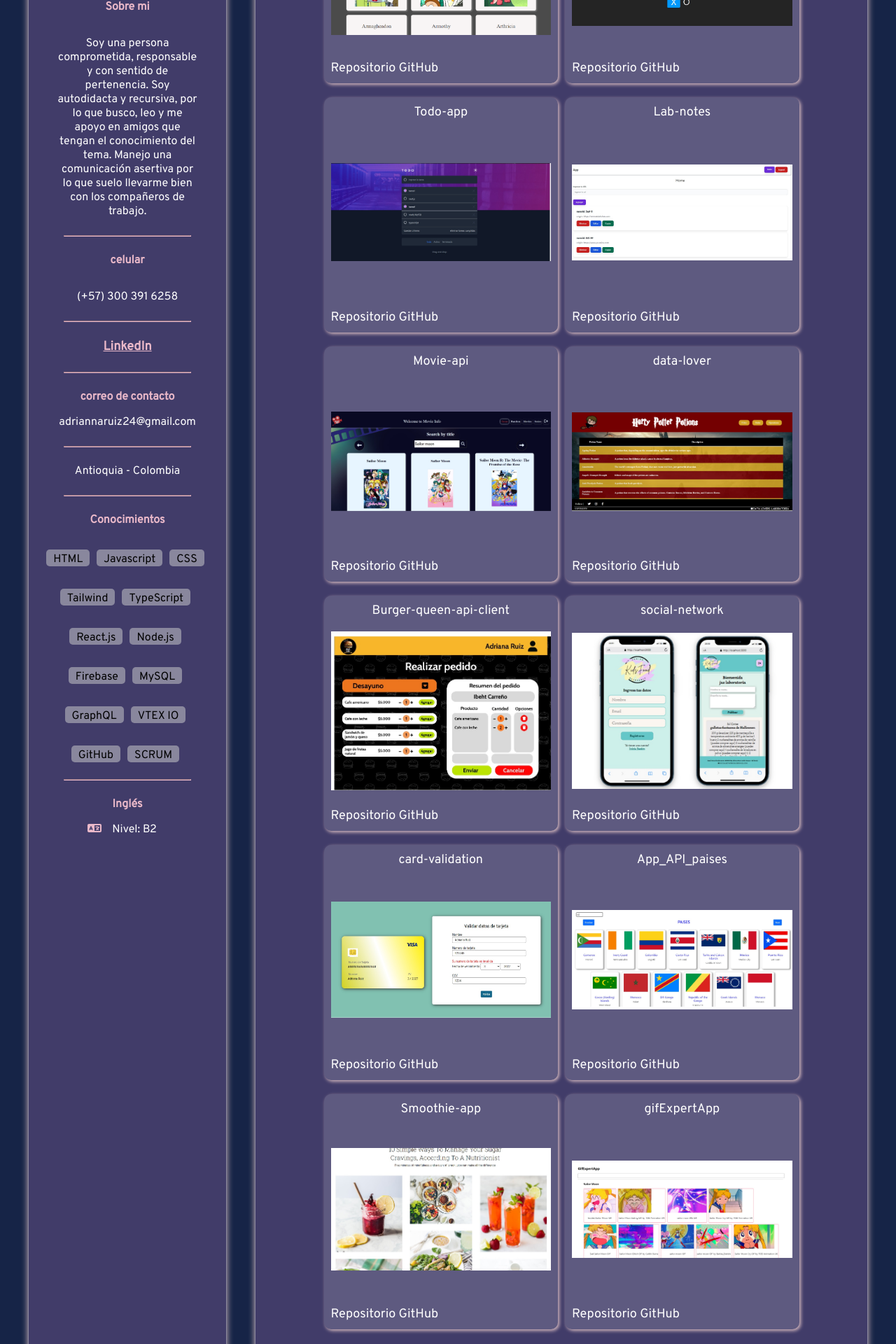
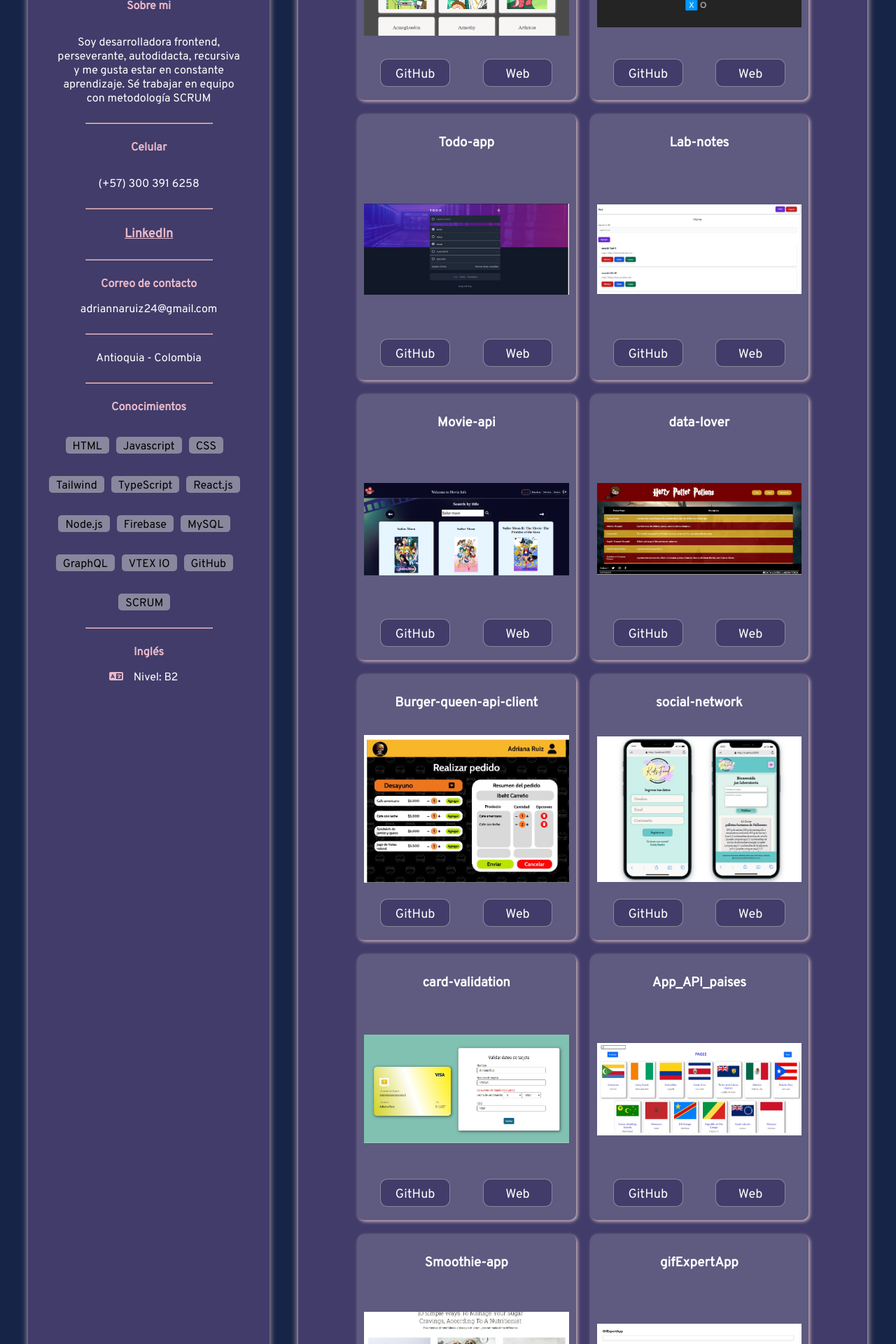
Before and after one commit to adrianamariaruiz/Portafolio, a React (Create React App) app: page /projects in a window 1280 px wide. Shown: the part 440-2360 px from the top of the page at 70% size. Built offline with nearby package versions, Linux system fonts and the light colour scheme.

Commit message:
agregando botones para visualizar pryectos y arreglando el responsive phone

```diff
--- a/src/Routes/Projects.jsx
+++ b/src/Routes/Projects.jsx
@@ -28,14 +28,9 @@ const Projects = () => {
               <nav>
                 <div className="list__projects">
                   <div className="list__projects--cards">
-                    <a
-                      href="https://app-rick-and-morty-graphql.netlify.app/"
-                      target="_blank"
-                      rel="noreferrer"
-                      className="projects__links"
-                    >
+                    <h3>
                       App Rick and Morty
-                    </a>
+                    </h3>
                     <div className="container__imagesProjects">
                       <a
                         href="https://app-rick-and-morty-graphql.netlify.app/"
@@ -56,20 +51,23 @@ const Projects = () => {
                         rel="noreferrer"
                         className="repo__links"
                       >
-                        Repositorio GitHub
+                        GitHub
+                      </a>
+                      <a
+                        href="https://app-rick-and-morty-graphql.netlify.app/"
+                        target="_blank"
+                        rel="noreferrer"
+                        className="repo__links"
+                      >
+                        Web
                       </a>
                     </div>
                   </div>
 
                   <div className="list__projects--cards">
-                    <a
-                      href="https://juega-triqui.netlify.app/"
-                      target="_blank"
-                      rel="noreferrer"
-                      className="projects__links"
-                    >
+                    <h3>
                       Juego-triqui
-                    </a>
+                    </h3>
                     <div className="container__imagesProjects">
                     <a
                       href="https://juega-triqui.netlify.app/"
@@ -90,20 +88,23 @@ const Projects = () => {
                         rel="noreferrer"
                         className="repo__links"
                       >
-                        Repositorio GitHub
+                        GitHub
+                      </a>
+                      <a
+                        href="https://juega-triqui.netlify.app/"
+                        target="_blank"
+                        rel="noreferrer"
+                        className="repo__links"
+                      >
+                        Web
                       </a>
                     </div>
                   </div>
 
                   <div className="list__projects--cards">
-                    <a
-                      href="https://todo-app-react-tailwind.netlify.app/"
-                      target="_blank"
-                      rel="noreferrer"
-                      className="projects__links"
-                    >
+                    <h3>
                       Todo-app
-                    </a>
+                    </h3>
                     <div className="container__imagesProjects">
                       <a
                         href="https://todo-app-react-tailwind.netlify.app/"
@@ -124,20 +125,23 @@ const Projects = () => {
                         rel="noreferrer"
                         className="repo__links"
                       >
-                        Repositorio GitHub
+                        GitHub
+                      </a>
+                      <a
+                        href="https://todo-app-react-tailwind.netlify.app/"
+                        target="_blank"
+                        rel="noreferrer"
+                        className="repo__links"
+                      >
+                        Web
                       </a>
                     </div>
                   </div>
 
                   <div className="list__projects--cards">
-                    <a
-                      href="https://lab-notes-156fc.web.app/login"
-                      target="_blank"
-                      rel="noreferrer"
-                      className="projects__links"
-                    >
+                    <h3>
                       Lab-notes
-                    </a>
+                    </h3>
                     <div className="container__imagesProjects">
                       <a
                         href="https://lab-notes-156fc.web.app/login"
@@ -158,20 +162,23 @@ const Projects = () => {
                         rel="noreferrer"
                         className="repo__links"
                       >
-                        Repositorio GitHub
+                        GitHub
+                      </a>
+                      <a
+                        href="https://lab-notes-156fc.web.app/login"
+                        target="_blank"
+                        rel="noreferrer"
+                        className="repo__links"
+                      >
+                        Web
                       </a>
                     </div>
                   </div>
 
                   <div className="list__projects--cards">
-                    <a
-                      href="https://flourishing-truffle-4a186a.netlify.app/home"
-                      target="_blank"
-                      rel="noreferrer"
-                      className="projects__links"
-                    >
+                    <h3>
                       Movie-api
-                    </a>
+                    </h3>
                     <div className="container__imagesProjects">
                     <a
                       href="https://flourishing-truffle-4a186a.netlify.app/home"
@@ -192,20 +199,23 @@ const Projects = () => {
                         rel="noreferrer"
                         className="repo__links"
                       >
-                        Repositorio GitHub
+                        GitHub
+                      </a>
+                      <a
+                        href="https://flourishing-truffle-4a186a.netlify.app/home"
+                        target="_blank"
+                        rel="noreferrer"
+                        className="repo__links"
+                      >
+                        Web
                       </a>
                     </div>
                   </div>
 
                   <div className="list__projects--cards">
-                    <a
-                      href="https://adrianamariaruiz.github.io/BOG005-data-lovers/src/"
-                      target="_blank"
-                      rel="noreferrer"
-                      className="projects__links"
-                    >
+                    <h3>
                       data-lover
-                    </a>
+                    </h3>
                     <div className="container__imagesProjects">
                     <a
                       href="https://adrianamariaruiz.github.io/BOG005-data-lovers/src/"
@@ -226,20 +236,23 @@ const Projects = () => {
                         rel="noreferrer"
                         className="repo__links"
                       >
-                        Repositorio GitHub
+                        GitHub
+                      </a>
+                      <a
+                        href="https://adrianamariaruiz.github.io/BOG005-data-lovers/src/"
+                        target="_blank"
+                        rel="noreferrer"
+                        className="repo__links"
+                      >
+                        Web
                       </a>
                     </div>
                   </div>
 
                   <div className="list__projects--cards">
-                    <a
-                      href="https://github.com/adrianamariaruiz/BOG005-burger-queen-api-client"
-                      target="_blank"
-                      rel="noreferrer"
-                      className="projects__links"
-                    >
+                    <h3>
                       Burger-queen-api-client
-                    </a>
+                    </h3>
                     <div className="container__imagesProjects">
                       <a
                         href="https://github.com/adrianamariaruiz/BOG005-burger-queen-api-client"
@@ -260,20 +273,23 @@ const Projects = () => {
                         rel="noreferrer"
                         className="repo__links"
                       >
-                        Repositorio GitHub
+                        GitHub
+                      </a>
+                      <a
+                        href="https://github.com/adrianamariaruiz/BOG005-burger-queen-api-client"
+                        target="_blank"
+                        rel="noreferrer"
+                        className="repo__links"
+                      >
+                        Web
                       </a>
                     </div>
                   </div>
 
                   <div className="list__projects--cards">
-                    <a
-                      href="https://socialnetwork-13.firebaseapp.com/"
-                      target="_blank"
-                      rel="noreferrer"
-                      className="projects__links"
-                    >
+                    <h3>
                       social-network
-                    </a>
+                    </h3>
                     <div className="container__imagesProjects">
                       <a
                         href="https://socialnetwork-13.firebaseapp.com/"
@@ -294,20 +310,23 @@ const Projects = () => {
                         rel="noreferrer"
                         className="repo__links"
                       >
-                        Repositorio GitHub
+                        GitHub
+                      </a>
+                      <a
+                        href="https://socialnetwork-13.firebaseapp.com/"
+                        target="_blank"
+                        rel="noreferrer"
+                        className="repo__links"
+                      >
+                        Web
                       </a>
                     </div>
                   </div>
 
                   <div className="list__projects--cards">
-                    <a
-                      href="https://adrianamariaruiz.github.io/card-validation.github.io/src/"
-                      target="_blank"
-                      rel="noreferrer"
-                      className="projects__links"
-                    >
+                    <h3>
                       card-validation
-                    </a>
+                    </h3>
                     <div className="container__imagesProjects">
                       <a
                         href="https://adrianamariaruiz.github.io/card-validation.github.io/src/"
@@ -328,20 +347,23 @@ const Projects = () => {
                         rel="noreferrer"
                         className="repo__links"
                       >
-                        Repositorio GitHub
+                        GitHub
+                      </a>
+                      <a
+                        href="https://adrianamariaruiz.github.io/card-validation.github.io/src/"
+                        target="_blank"
+                        rel="noreferrer"
+                        className="repo__links"
+                      >
+                        Web
                       </a>
                     </div>
                   </div>
 
                   <div className="list__projects--cards">
-                    <a
-                      href="https://adrianamariaruiz.github.io/App_API_paises/"
-                      target="_blank"
-                      rel="noreferrer"
-                      className="projects__links"
-                    >
+                    <h3>
                       App_API_paises
-                    </a>
+                    </h3>
                     <div className="container__imagesProjects">
                       <a
                         href="https://adrianamariaruiz.github.io/App_API_paises/"
@@ -362,20 +384,23 @@ const Projects = () => {
                         rel="noreferrer"
                         className="repo__links"
                       >
-                        Repositorio GitHub
+                        GitHub
+                      </a>
+                      <a
+                        href="https://adrianamariaruiz.github.io/App_API_paises/"
+                        target="_blank"
+                        rel="noreferrer"
+                        className="repo__links"
+                      >
+                        Web
                       </a>
                     </div>
                   </div>
 
                   <div className="list__projects--cards">
-                    <a
-                      href="https://adrianamariaruiz.github.io/smoothie-app/"
-                      target="_blank"
-                      rel="noreferrer"
-                      className="projects__links"
-                    >
+                    <h3>
                       Smoothie-app
-                    </a>
+                    </h3>
                     <div className="container__imagesProjects">
                       <a
                         href="https://adrianamariaruiz.github.io/smoothie-app/"
@@ -396,20 +421,23 @@ const Projects = () => {
                         rel="noreferrer"
                         className="repo__links"
                       >
-                        Repositorio GitHub
+                        GitHub
+                      </a>
+                      <a
+                        href="https://adrianamariaruiz.github.io/smoothie-app/"
+                        target="_blank"
+                        rel="noreferrer"
+                        className="repo__links"
+                      >
+                        Web
                       </a>
                     </div>
                   </div>
 
                   <div className="list__projects--cards">
-                    <a
-                      href="https://adrianamariaruiz.github.io/react-gifexpertapp/"
-                      target="_blank"
-                      rel="noreferrer"
-                      className="projects__links"
-                    >
+                    <h3>
                       gifExpertApp
-                    </a>
+                    </h3>
                     <div className="container__imagesProjects">
                       <a
                         href="https://adrianamariaruiz.github.io/react-gifexpertapp/"
@@ -430,7 +458,15 @@ const Projects = () => {
                         rel="noreferrer"
                         className="repo__links"
                       >
-                        Repositorio GitHub
+                       GitHub
+                      </a>
+                      <a
+                        href="https://adrianamariaruiz.github.io/react-gifexpertapp/"
+                        target="_blank"
+                        rel="noreferrer"
+                        className="repo__links"
+                      >
+                        Web
                       </a>
                     </div>
                   </div>
--- a/src/components/Body.jsx
+++ b/src/components/Body.jsx
@@ -1,10 +1,4 @@
 import React from 'react'
-
-// import { FontAwesomeIcon } from '@fortawesome/react-fontawesome'
-// import { faFile } from '@fortawesome/free-solid-svg-icons'
-
-// <FontAwesomeIcon icon="fa-solid fa-file" />
-
 
 export const Body = () => {
     return (
--- a/src/components/Navbar.jsx
+++ b/src/components/Navbar.jsx
@@ -4,7 +4,7 @@ import { NavLink } from 'react-router-dom'
 export const Navbar = () => {
     return (
         <nav className='container__navbar'>
-            <NavLink to='/' className='linkText navbarLink'>Inicio</NavLink>
+            <NavLink to='/' className='linkText navbarLink'>CV</NavLink>
             <NavLink to='/projects' className='linkText navbarLink'>Proyectos</NavLink>
         </nav>
     )
--- a/src/components/Sidebar.jsx
+++ b/src/components/Sidebar.jsx
@@ -19,15 +19,13 @@ export const Sidebar = () => {
 
         <p className="container__info--p">Sobre mi</p>
         <p className="container__info--text">
-          Soy una persona comprometida, responsable y con sentido de
-          pertenencia. Soy autodidacta y recursiva, por lo que busco, leo y me
-          apoyo en amigos que tengan el conocimiento del tema. Manejo una
-          comunicación asertiva por lo que suelo llevarme bien con los
-          compañeros de trabajo.
+          Soy desarrolladora frontend,
+          perseverante, autodidacta, recursiva y me gusta estar en constante aprendizaje.
+          Sé trabajar en equipo con metodología SCRUM
         </p>
         <hr />
 
-        <p className="container__info--p"> celular </p>
+        <p className="container__info--p"> Celular </p>
         <p className="container__info--text"> (+57) 300 391 6258 </p>
 
         <hr />
@@ -38,7 +36,7 @@ export const Sidebar = () => {
         <hr />
 
         <div>
-          <p className="container__info--p"> correo de contacto</p>
+          <p className="container__info--p"> Correo de contacto</p>
           <p className="container__info--text">adriannaruiz24@gmail.com</p>
         </div>
         <hr />
--- a/src/style/App.css
+++ b/src/style/App.css
@@ -83,3 +83,17 @@
     padding: 0px 5px;
   }
 }
+
+@media screen and (max-width: 425px){
+  .container__body {
+    margin: 10px 0px;
+  }
+
+  .container__academy h1 {
+    font-size: 30px;
+  }
+
+  .container__body ul{
+    padding-left: 18px;
+  }
+}
--- a/src/style/Navbar.css
+++ b/src/style/Navbar.css
@@ -2,10 +2,8 @@
 .container__navbar {
     width: auto;
     height: 80px;
-
     margin: 10px 20px;
     border-radius: 5px;
-
     color: white;
     font-size: 28px;
     font-weight: bold;
@@ -21,3 +19,10 @@
   .navbarLink:hover{
     color: #EAB9C9;
   }
+
+  @media screen and (max-width: 425px){
+    .container__navbar{
+      margin: 10px;
+      font-size: 20px;
+    }
+  }
--- a/src/style/Projects.css
+++ b/src/style/Projects.css
@@ -22,17 +22,15 @@
     display: flex;
     flex-direction: row;
     flex-wrap: wrap;
-    gap: 0px 10px;
+    gap: 20px 20px;
     justify-content: center;
     align-items: center;
 }
 
 .list__projects > div{
-    list-style: none;
-    margin-top: 20px;
     padding: 10px;
     width: 45%;
-    min-height: 300px;
+    min-height: 360px;
     display: flex;
     align-items: center;
     flex-direction: column;
@@ -53,14 +51,22 @@
 
 .container__repo--links{
     width: 100%;
-    margin-top: 10px;
+    display: flex;
+    justify-content: space-around;
 }
 
 .repo__links{
+    border: solid 1px rgb(209, 209, 209, 0.5);
+    border-radius: 10px;
+    padding: 10px 5px 5px 5px;
+    background-color: #413C69;
     text-decoration: none;
-    margin-bottom: 10px;
-    font-size: 16px;
-    margin-top: 5px;
+    width: 30%;
+    text-align: center;
+}
+
+.repo__links:hover{
+    box-shadow: 2px 2px 5px rgb(214, 186, 191);
 }
 
 @media screen and (max-width: 1024px){
--- a/src/style/Sidebar.css
+++ b/src/style/Sidebar.css
@@ -7,7 +7,8 @@
 }
 
 .container__sidebar {
-    width: 30%;
+
+  width: 40%;
   height: auto;
   margin-right: 20px;
   border-radius: 5px;
@@ -16,7 +17,6 @@
   align-items: center;
   padding: 30px 10px;
   background-color: #413C69;
-    border: solid 1px rgb(209, 209, 209, 0.5);
   box-shadow: 0px 0px 10px rgb(214, 186, 191);
 }
 
@@ -111,3 +111,21 @@
     width: 40%;
   }
 }
+
+@media screen and (max-width: 768px){
+  .container__sidebar {
+    width: 40%;
+  }
+}
+
+@media screen and (max-width: 425px){
+  .container__sidebar--body {
+    flex-direction: column;
+    padding: 0px;
+    margin: 10px;
+  }
+
+  .container__sidebar {
+    width: 95%;
+  }
+}
```
Lines whose indentation alone changed are shown as unchanged.
